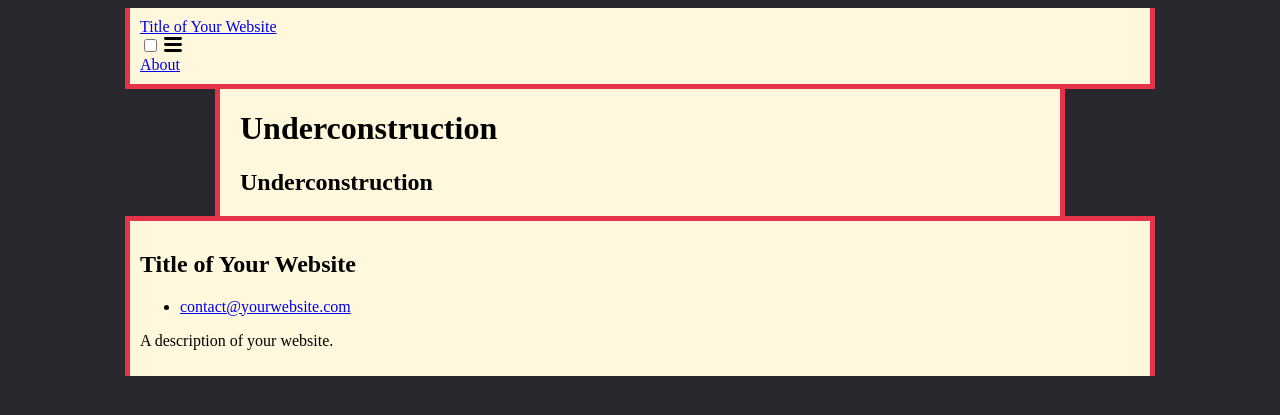
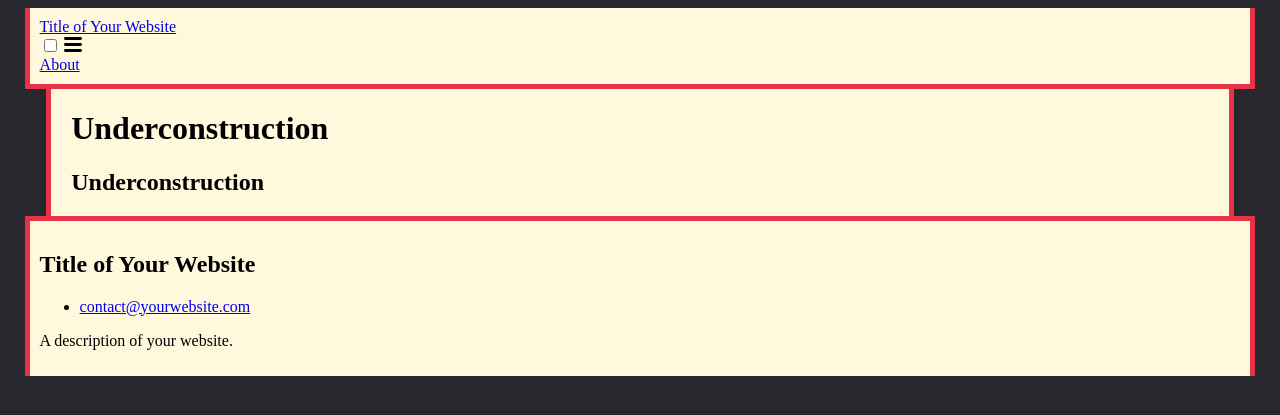
Before and after one commit to spacepowermonkey/monkeyfolio, a Jekyll site: the page built from index.md, in a window 1280 px wide. Shown: the top 415 px of the page. Built offline with Jekyll 4.4.1, drawn with Linux system fonts in a browser that asks for light colours; our own code applies the rules of GitHub Pages for plain Markdown files.

Commit message:
Tweak widths

```diff
--- a/assets/css/structure.css
+++ b/assets/css/structure.css
@@ -12,16 +12,13 @@ img {
 
 .structure-header {
     margin: 0 auto;
-    max-width: 1000px;
-    width: 100%;
-    padding: 10px; /* Add padding for better styling */
-    z-index: 1000; /* Ensure the header is above other elements */
+    width: 95%;
+    padding: 10px;
 }
 
 .structure-page-content {
     margin: 0 auto; /* Center the content */
-    max-width: 800px; /* Set the maximum width */
-    width: 100%; /* Take up the full width initially */
+    width: 90%; /* Take up the full width initially */
     padding: 0 20px; /* Add padding to the sides for better spacing */
 
     /* Add any additional styles you may need for your content */
@@ -29,8 +26,6 @@ img {
 
 .structure-footer {
     margin: 0 auto;
-    max-width: 1000px;
-    width: 100%;
-    padding: 10px; /* Add padding for better styling */
-    z-index: 1000; /* Ensure the header is above other elements */
+    width:95%;
+    padding: 10px;
 }
```
